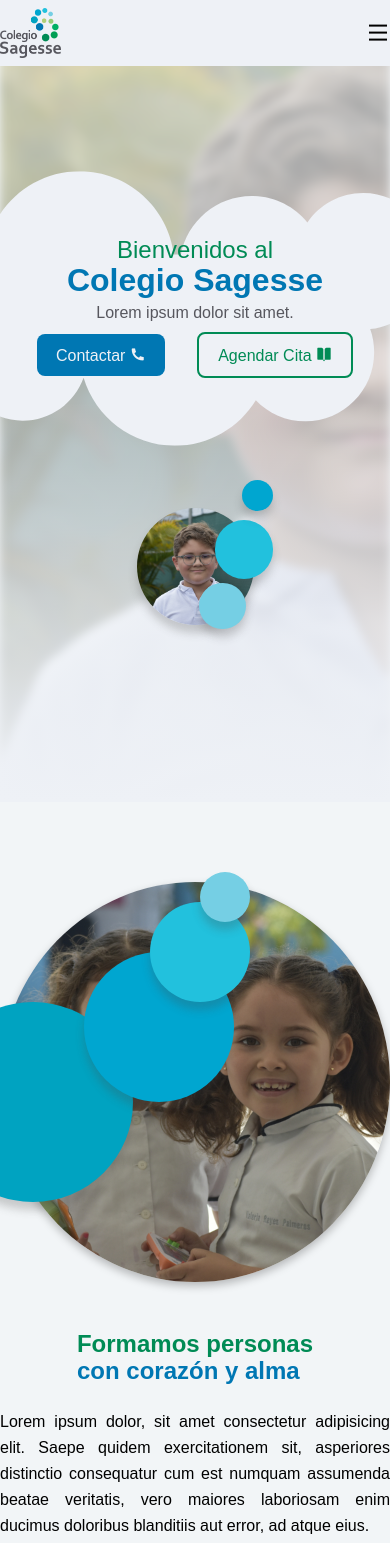
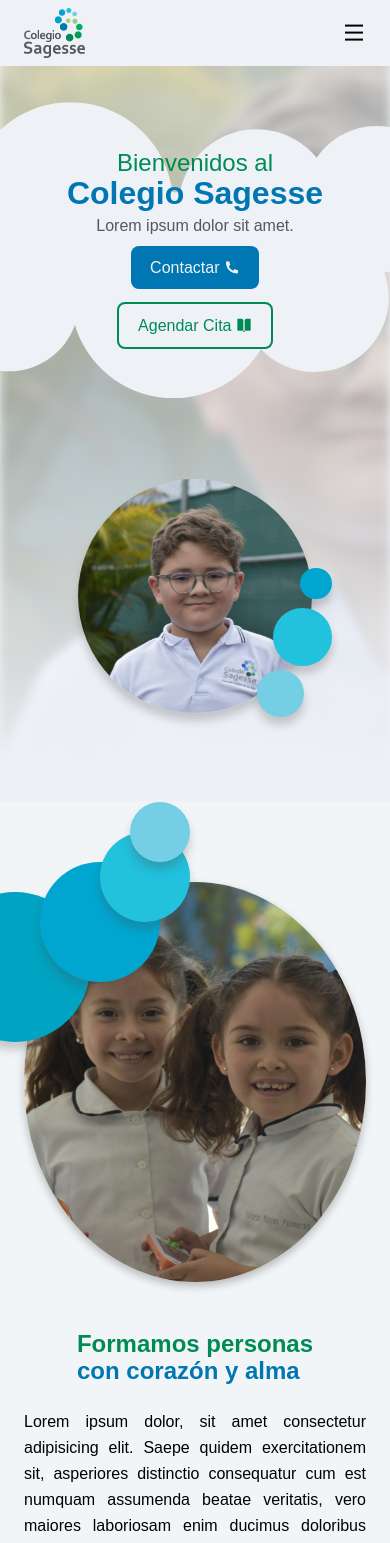
Before and after one commit to JohnSatur/sagesse-web, an Angular app: page / in a window 390 px wide. Shown: the top 1543 px of the page. Built offline with nearby package versions, Linux system fonts and the light colour scheme.

Commit message:
Home responsivo (excepto collage)

```diff
--- a/angular.json
+++ b/angular.json
@@ -46,8 +46,8 @@
                 },
                 {
                   "type": "anyComponentStyle",
-                  "maximumWarning": "2kB",
-                  "maximumError": "8kB"
+                  "maximumWarning": "8kB",
+                  "maximumError": "10kB"
                 }
               ],
               "outputHashing": "all"
--- a/src/app/components/contact-link/contact-link.component.scss
+++ b/src/app/components/contact-link/contact-link.component.scss
@@ -64,3 +64,9 @@
         gap: 1rem;
     }
 }
+
+@media screen and (max-width: 640px) {
+    .contact-link__description {
+        text-align: center;
+    }
+}
--- a/src/app/pages/home/home.component.html
+++ b/src/app/pages/home/home.component.html
@@ -83,7 +83,7 @@
     <!-- Levels -->
     <section class="levels section">
         <div class="levels__container">
-                <app-level-card title="Maternal" imgUrl="5" color="#B1CF78"></app-level-card>
+            <app-level-card title="Maternal" imgUrl="5" color="#B1CF78"></app-level-card>
             <app-level-card title="Preescolar" imgUrl="4" color="#96CC77"></app-level-card>
             <app-level-card title="Prefirst" imgUrl="2" color="#00AF65"></app-level-card>
 
--- a/src/app/pages/home/home.component.scss
+++ b/src/app/pages/home/home.component.scss
@@ -46,7 +46,7 @@
     left: 50%;
     transform: translate(-50%, -50%) scale(125%);
     z-index: -1;
-    width: 1200px;
+    // width: 1200px;
     height: auto;
 }
 
@@ -753,3 +753,62 @@
         flex-direction: column;
     }
 }
+
+@media screen and (max-width: 640px) {
+    .hero__img {
+
+        img {
+            width: 60vw;
+        }
+    }
+
+    .hero__buttons {
+        flex-direction: column;
+        align-items: center;
+        gap: 2.5rem;
+    }
+
+    .hero__cloud-bg {
+        transform: translate(-50%, -50%) scale(200%);
+    }
+
+    // Introduction
+    .circle4 {
+        width: 150px;
+        height: 150px;
+        top: 90px;
+        left: -60px;
+    }
+
+    .circle5 {
+        width: 120px;
+        height: 120px;
+        top: 60px;
+        left: 40px;
+    }
+
+    .circle6 {
+        width: 90px;
+        height: 90px;
+        top: 30px;
+        left: 100px;
+    }
+
+    .circle7 {
+        width: 60px;
+        height: 60px;
+        top: 0;
+        left: 130px;
+    }
+
+    .production__subtitle {
+        text-align: center;
+    }
+
+    .levels__container {
+        display: flex;
+        flex-direction: column;
+        gap: 2rem;
+    }
+
+}
--- a/src/styles.scss
+++ b/src/styles.scss
@@ -137,3 +137,10 @@ input:focus, textarea:focus {
         max-width: 640px;
     }
 }
+
+@media screen and (max-width: 640px) {
+    .container {
+        width: 100%;
+        padding-inline: 1.5rem;
+    }
+}
```
